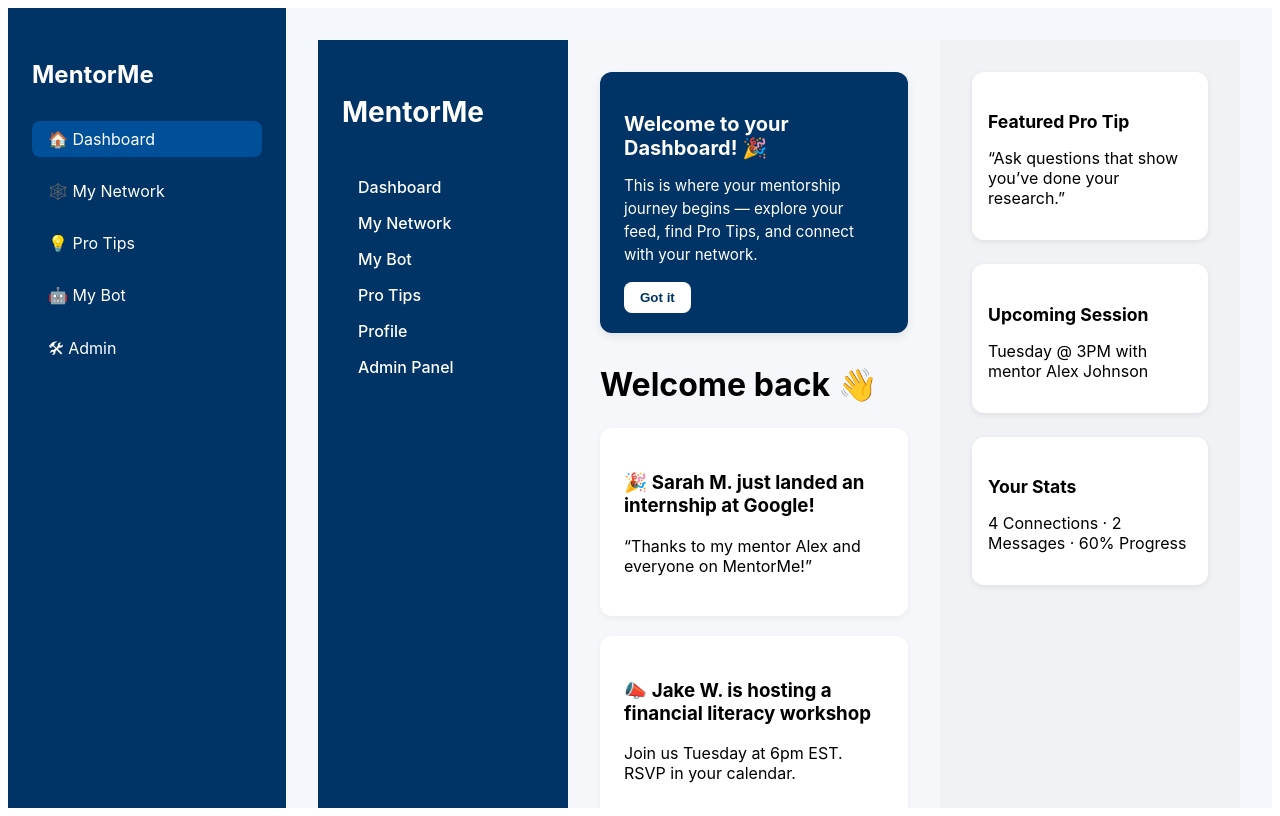
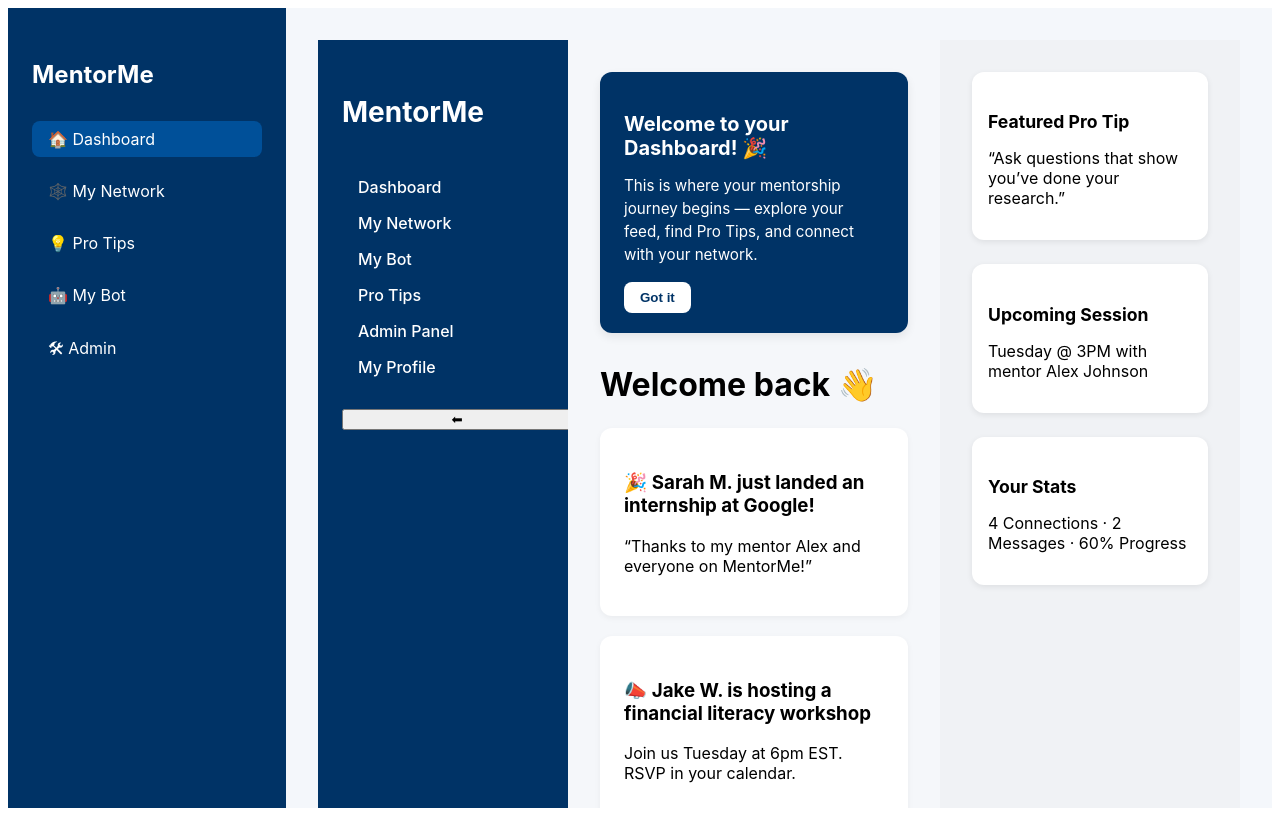
Before and after one commit to Rfitzgerald-svg/mentorme-frontend-, a React (Create React App) app: page /dashboard in a window 1280 px wide. Built offline with nearby package versions, Linux system fonts and the light colour scheme.

Commit message:
Update Dashboard.jsx

```diff
--- a/src/routes/Dashboard.jsx
+++ b/src/routes/Dashboard.jsx
@@ -4,10 +4,11 @@ import "./Dashboard.css";
 
 export default function Dashboard() {
   const [showTour, setShowTour] = useState(true);
+  const [sidebarCollapsed, setSidebarCollapsed] = useState(false);
 
   return (
-    <div className="dashboard-wrapper">
-      <aside className="sidebar">
+    <div className={`dashboard-wrapper ${sidebarCollapsed ? "collapsed" : ""}`}>
+      <aside className={`sidebar ${sidebarCollapsed ? "collapsed" : ""}`}>
         <h2 className="logo">MentorMe</h2>
         <nav>
           <ul>
@@ -15,10 +16,13 @@ export default function Dashboard() {
             <li><Link to="/network">My Network</Link></li>
             <li><Link to="/bot">My Bot</Link></li>
             <li><Link to="/protips">Pro Tips</Link></li>
-            <li><Link to="/profile">Profile</Link></li>
             <li><Link to="/admin">Admin Panel</Link></li>
+            <li><Link to="/profile">My Profile</Link></li>
           </ul>
         </nav>
+        <button className="collapse-btn" onClick={() => setSidebarCollapsed(!sidebarCollapsed)}>
+          {sidebarCollapsed ? "➡" : "⬅"}
+        </button>
       </aside>
 
       <main className="feed">
```
